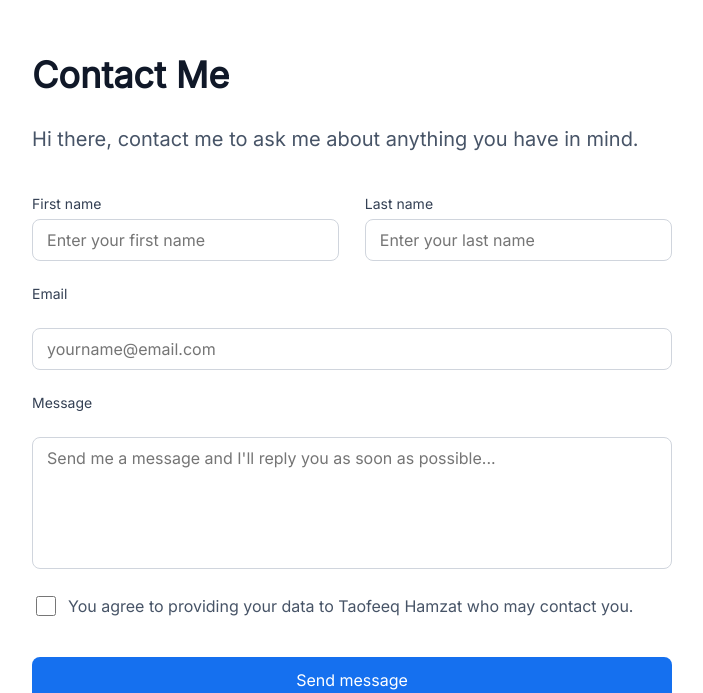
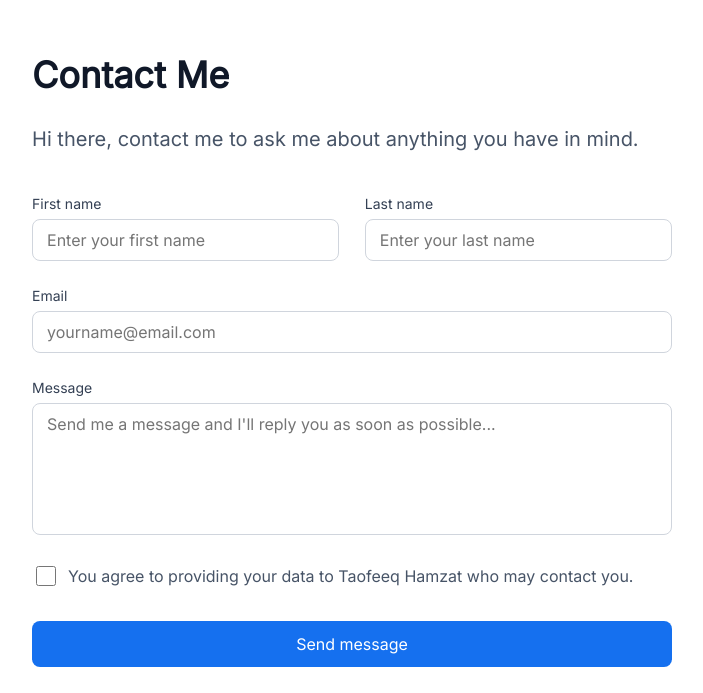
Before and after one commit to tao200ok/linkfree, a React (Create React App) app: page /linkfree/contact in a window 1280 px wide. Shown: the part 103-796 px from the top of the page, without its empty margins (288-991 px from the left). Built offline with nearby package versions, Linux system fonts and the light colour scheme.

Commit message:
fix: Update style to remove irregular spacing in form fields' labels

```diff
--- a/src/components/Contact/Contact.css
+++ b/src/components/Contact/Contact.css
@@ -20,12 +20,6 @@
 #form-container p {
     font-size: 1.25rem;
     color: rgb(71, 84, 103);
-}
-
-
-#form-container form {
-    display: flex;
-    flex-direction: column;
 }
 
 #form-container form > *:not(label, br, #name) {
```
